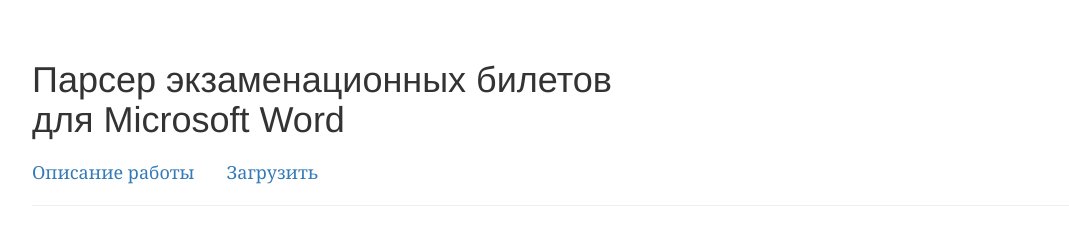
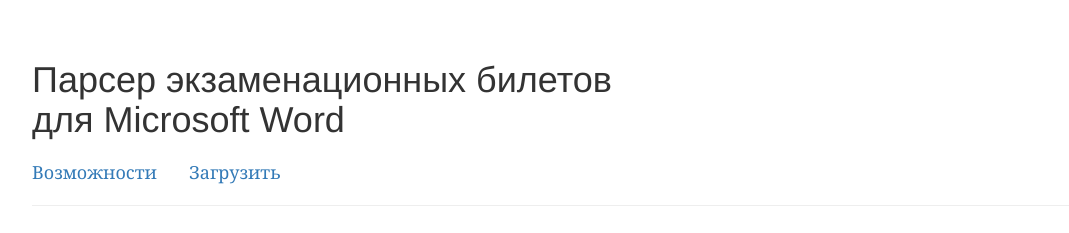
Before and after one commit to exam-card/exam-card, a plain HTML site: page index.html in a window 1280 px wide. Shown: the top 233 px of the page, without its empty margins (38-1107 px from the left). Drawn offline with nearby package versions, Linux system fonts and the light colour scheme.

Commit message:
Add files via upload

```diff
--- a/index.html
+++ b/index.html
@@ -18,7 +18,7 @@
 		<div class="row">
 			<h1>Парсер экзаменационных билетов <br> для Microsoft Word</h1>
 			<ul class="nav nav-pills">
-			<li role="button"><a href="how_it.html">Описание работы</a></li>
+			<li role="button"><a href="how_it.html">Возможности</a></li>
 			<li role="button"><a href="download.html">Загрузить</a></li>
 			</ul>
 		</div>
```
